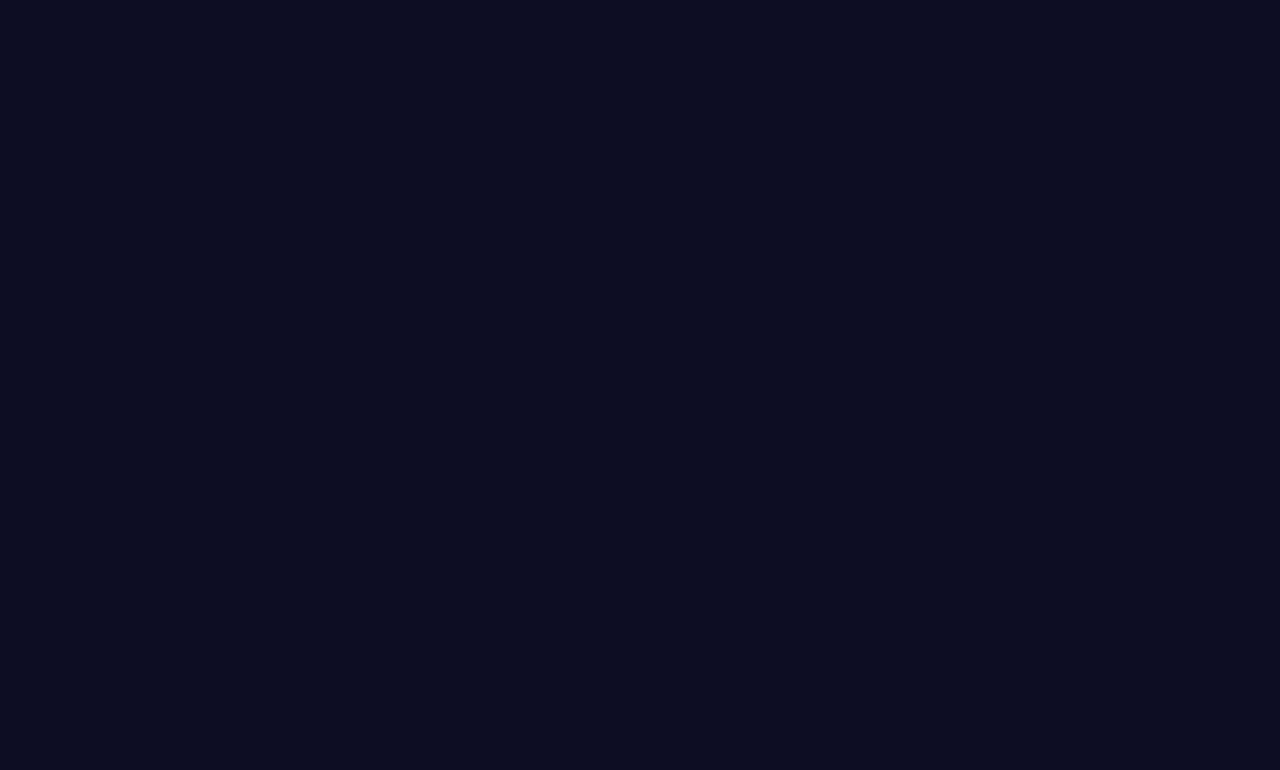
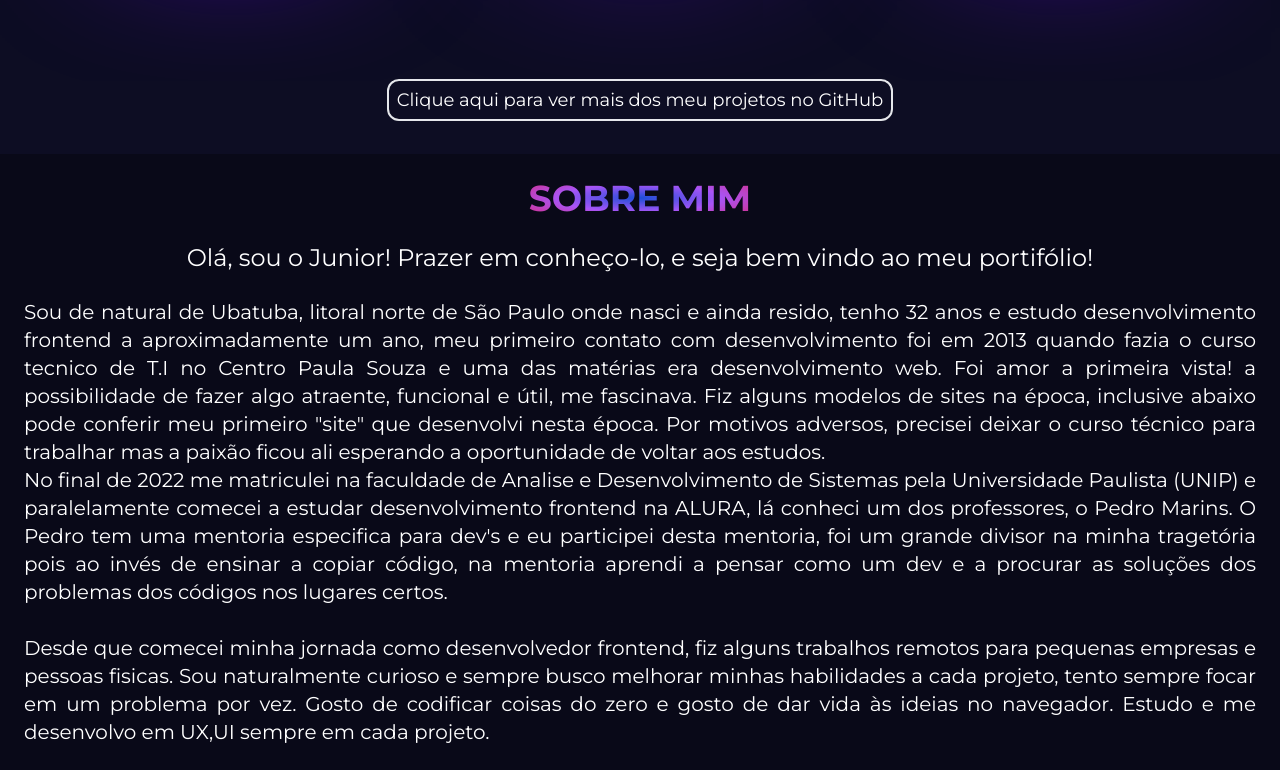
Before and after one commit to junior-leandro/Portifolio2.0, a Next.js app: page / in a window 1280 px wide. Shown: the part 3476-4246 px from the top of the page. Before the commit the page ends 3374 px from the top, so only its background shows below. Built offline with nearby package versions, Linux system fonts and the light colour scheme.

Commit message:
update sobre e ajustes de layout

```diff
--- a/src/app/layout.tsx
+++ b/src/app/layout.tsx
@@ -7,6 +7,7 @@ import { SectionHero } from '@/components/SectionHero'
 import { Qualities } from '@/components/Qualities'
 import { Portifolio } from '@/components/Portifolio'
 import { Projects } from '@/components/Projects'
+import { Sobre } from '@/components/Sobre'
 
 const lato = Lato({
   subsets: ['latin'],
@@ -37,6 +38,7 @@ export default function RootLayout({
         <SectionHero />
         <Portifolio />
         <Projects />
+        <Sobre />
       </body>
     </html>
   )
--- a/src/components/Projects.tsx
+++ b/src/components/Projects.tsx
@@ -9,15 +9,15 @@ import Projeto6 from '@/assets/Spotify.jpg'
 
 export function Projects() {
     return (
-        <section className="w-full h-96 flex flex-col items-center bg-primary-blue">
-            <div className="w-full flex flex-col justify-center items-center my-10">
+        <section className="w-full h-full flex flex-col items-center bg-primary-blue">
+            <div className="w-full hfull flex flex-col justify-center items-center my-10">
                 <h2 className="font-bold mt-6 mb-5 text-4xl bg-gradient-radial from-blue-700 via-purple-500 to-pink-600 text-transparent bg-clip-text">MEUS PROJETOS DE ESTUDO DESENVOLVIDOS</h2>
                 <span className="font-semibold text-primary-gray text-xl">Aqui listo alguns projetos que desenvolvi para estudo de tecnologias.</span>
             </div>
-            <div className="w-full max-w-[1800px] mt-6 flex flex-col items-center">
+            <div className="w-full max-w-[1800px] h-full mt-6 flex flex-col items-center">
                 <div className="w-full flex items-center justify-around gap-6 px-8 cursor-pointer">
                     <a href="https://github.com/junior-leandro/alura-plus" target="_blank" className="text-white font-bold p-2">
-                        <div className="rounded-lg flex flex-col items-center bg-gradient-radial from-blue-700 via-purple-500 to-pink-600 transition ease-in-out delay-150 hover:-translate-y-3 duration-150">
+                        <div className="shadow-xl rounded-lg flex flex-col items-center bg-gradient-radial from-blue-700 via-purple-500 to-pink-600 transition ease-in-out delay-150 hover:-translate-y-3 duration-150">
                             <Image
                                 src={Projeto1}
                                 alt="banner"
@@ -26,7 +26,7 @@ export function Projects() {
                             <span className="text-white font-bold p-2">Landing Page da Alura Plus</span>
                         </div>
                     </a><a href="https://github.com/junior-leandro/Interactive-card-details-form" target="_blank" className="text-white font-bold p-2">
-                        <div className="rounded-lg flex flex-col items-center bg-gradient-radial from-blue-700 via-purple-500 to-pink-600 transition ease-in-out delay-150 hover:-translate-y-3 duration-150">
+                        <div className="shadow-xl rounded-lg flex flex-col items-center bg-gradient-radial from-blue-700 via-purple-500 to-pink-600 transition ease-in-out delay-150 hover:-translate-y-3 duration-150">
                             <Image
                                 src={Projeto2}
                                 alt="banner"
@@ -36,7 +36,7 @@ export function Projects() {
                         </div>
                     </a>
                     <a href="https://github.com/junior-leandro/next" target="_blank" className="text-white font-bold p-2">
-                        <div className="rounded-lg flex flex-col items-center bg-gradient-radial from-blue-700 via-purple-500 to-pink-600 transition ease-in-out delay-150 hover:-translate-y-3 duration-150">
+                        <div className="shadow-xl rounded-lg flex flex-col items-center bg-gradient-radial from-blue-700 via-purple-500 to-pink-600 transition ease-in-out delay-150 hover:-translate-y-3 duration-150">
                             <Image
                                 src={Projeto3}
                                 alt="banner"
@@ -49,7 +49,7 @@ export function Projects() {
 
                 <div className="w-full flex items-center justify-around gap-6 px-8 py-10 cursor-pointer">
                     <a href="https://github.com/junior-leandro/memorygame" target="_blank" className="text-white font-bold p-2">
-                        <div className="rounded-lg flex flex-col items-center bg-gradient-radial from-blue-700 via-purple-500 to-pink-600 transition ease-in-out delay-150 hover:-translate-y-3 duration-150">
+                        <div className="shadow-xl rounded-lg flex flex-col items-center bg-gradient-radial from-blue-700 via-purple-500 to-pink-600 transition ease-in-out delay-150 hover:-translate-y-3 duration-150">
                             <Image
                                 src={Projeto4}
                                 alt="banner"
@@ -59,7 +59,7 @@ export function Projects() {
                         </div>
                     </a>
                     <a href="https://github.com/junior-leandro/newsletter" target="_blank" className="text-white font-bold p-2">
-                        <div className="rounded-lg flex flex-col items-center bg-gradient-radial from-blue-700 via-purple-500 to-pink-600 transition ease-in-out delay-150 hover:-translate-y-3 duration-150">
+                        <div className="shadow-xl rounded-lg flex flex-col items-center bg-gradient-radial from-blue-700 via-purple-500 to-pink-600 transition ease-in-out delay-150 hover:-translate-y-3 duration-150">
                             <Image
                                 src={Projeto5}
                                 alt="banner"
@@ -69,7 +69,7 @@ export function Projects() {
                         </div>
                     </a>
                     <a href="https://github.com/junior-leandro/my-spotify" target="_blank" className="text-white font-bold p-2">
-                        <div className="rounded-lg flex flex-col items-center bg-gradient-radial from-blue-700 via-purple-500 to-pink-600 transition ease-in-out delay-150 hover:-translate-y-3 duration-150">
+                        <div className="shadow-xl rounded-lg flex flex-col items-center bg-gradient-radial from-blue-700 via-purple-500 to-pink-600 transition ease-in-out delay-150 hover:-translate-y-3 duration-150">
                             <Image
                                 src={Projeto6}
                                 alt="banner"
@@ -82,7 +82,7 @@ export function Projects() {
             </div>
 
             <div className="w-full h-full text-center">
-                <div className="w-4/5 mx-auto my-10 transition ease-in-out delay-150 hover:-translate-y-1 hover:scale-110 duration-300 cursor-pointer">
+                <div className="shadow-xl w-1/2 min-w-[1000px] max-w-[1800px] mx-auto my-10 transition ease-in-out delay-150 hover:-translate-y-1 hover:scale-110 duration-300 cursor-pointer">
                 <a href="https://github.com/junior-leandro/" target="_blank" className="text-white text-lg p-2 border-2 rounded-xl">Clique aqui para ver mais dos meu projetos no GitHub</a>
                 </div>
             </div>
--- a/src/components/Qualities.tsx
+++ b/src/components/Qualities.tsx
@@ -8,7 +8,7 @@ import Icone4 from "@/assets/icons-04.png"
 export function Qualities() {
     return (
         <section className="w-full h-64 flex flex-col items-center ">
-            <div className="w-full max-w-[1800px]  flex justify-around items-top text-primary-gray">
+            <div className="w-full max-w-[1800px] flex justify-around items-top text-primary-gray">
                 <div className="flex flex-col gap-4 w-1/5 transition ease-in-out delay-150 hover:-translate-y-1 hover:scale-110 duration-300 cursor-pointer">
                     <Image src={Icone1} alt="icone 1" />
                     <h3 className="text-xl font-semibold">Desempenho Rápido</h3>
--- a/src/components/SectionHero.tsx
+++ b/src/components/SectionHero.tsx
@@ -7,7 +7,7 @@ import { Qualities } from "./Qualities";
 
 export function SectionHero() {
     return (
-        <section className="w-full h-screen flex flex-col items-center">
+        <section className="w-full h-full flex flex-col items-center">
 
             <div className="w-full h-4/5 max-w-[1800px] flex justify-start">
                 <div className="w-1/2">
--- a/src/components/Sobre.tsx
+++ b/src/components/Sobre.tsx
@@ -1,5 +1,31 @@
-
-
-export function Sobre(){
-    return
+export function Sobre() {
+    return (
+        <section className="w-full h-full bg-secundary-blue flex flex-col items-center" id="sobre">
+            <div className="text-white flex flex-col items-center w-full max-w-[1800px]">
+            <h2 className="font-bold m-6 text-4xl bg-gradient-radial from-blue-700 via-purple-500 to-pink-600 text-transparent bg-clip-text">SOBRE MIM</h2>
+                <p className="text-2xl">Olá, sou o Junior! Prazer em conheço-lo, e seja bem vindo ao meu portifólio!</p>
+                <p className="text-xl text-justify m-6">
+                    Sou de natural de Ubatuba, litoral norte de São Paulo onde nasci e ainda resido,
+                    tenho 32 anos e estudo desenvolvimento frontend a aproximadamente um ano,
+                    meu primeiro contato com desenvolvimento foi em 2013 quando fazia o curso tecnico de T.I no
+                    Centro Paula Souza e uma das matérias era desenvolvimento web. Foi amor a primeira vista!
+                    a possibilidade de fazer algo atraente, funcional e útil, me fascinava.
+                    Fiz alguns modelos de sites na época, inclusive abaixo pode conferir meu primeiro "site" que desenvolvi
+                    nesta época. Por motivos adversos, precisei deixar o curso técnico para trabalhar mas a paixão ficou ali
+                    esperando a oportunidade de voltar aos estudos. <br/>
+                    No final de 2022 me matriculei na faculdade de Analise e Desenvolvimento de Sistemas pela Universidade
+                    Paulista (UNIP) e paralelamente comecei a estudar desenvolvimento frontend na ALURA, lá conheci um dos
+                    professores, o Pedro Marins. O Pedro tem uma mentoria especifica para dev's e eu participei desta mentoria,
+                    foi um grande divisor na minha tragetória pois ao invés de ensinar a copiar código, na mentoria
+                    aprendi a pensar como um dev e a procurar as soluções dos problemas dos códigos nos lugares certos. <br/><br/>
+                    Desde que comecei minha jornada como desenvolvedor frontend,
+                    fiz alguns trabalhos remotos para pequenas empresas e pessoas fisicas.
+                    Sou naturalmente curioso e sempre busco melhorar minhas habilidades
+                    a cada projeto, tento sempre focar em um problema por vez.
+                    Gosto de codificar coisas do zero e gosto de dar vida às ideias no navegador.
+                    Estudo e me desenvolvo em UX,UI sempre em cada projeto.
+                </p>
+            </div>
+        </section>
+    )
 }
```
